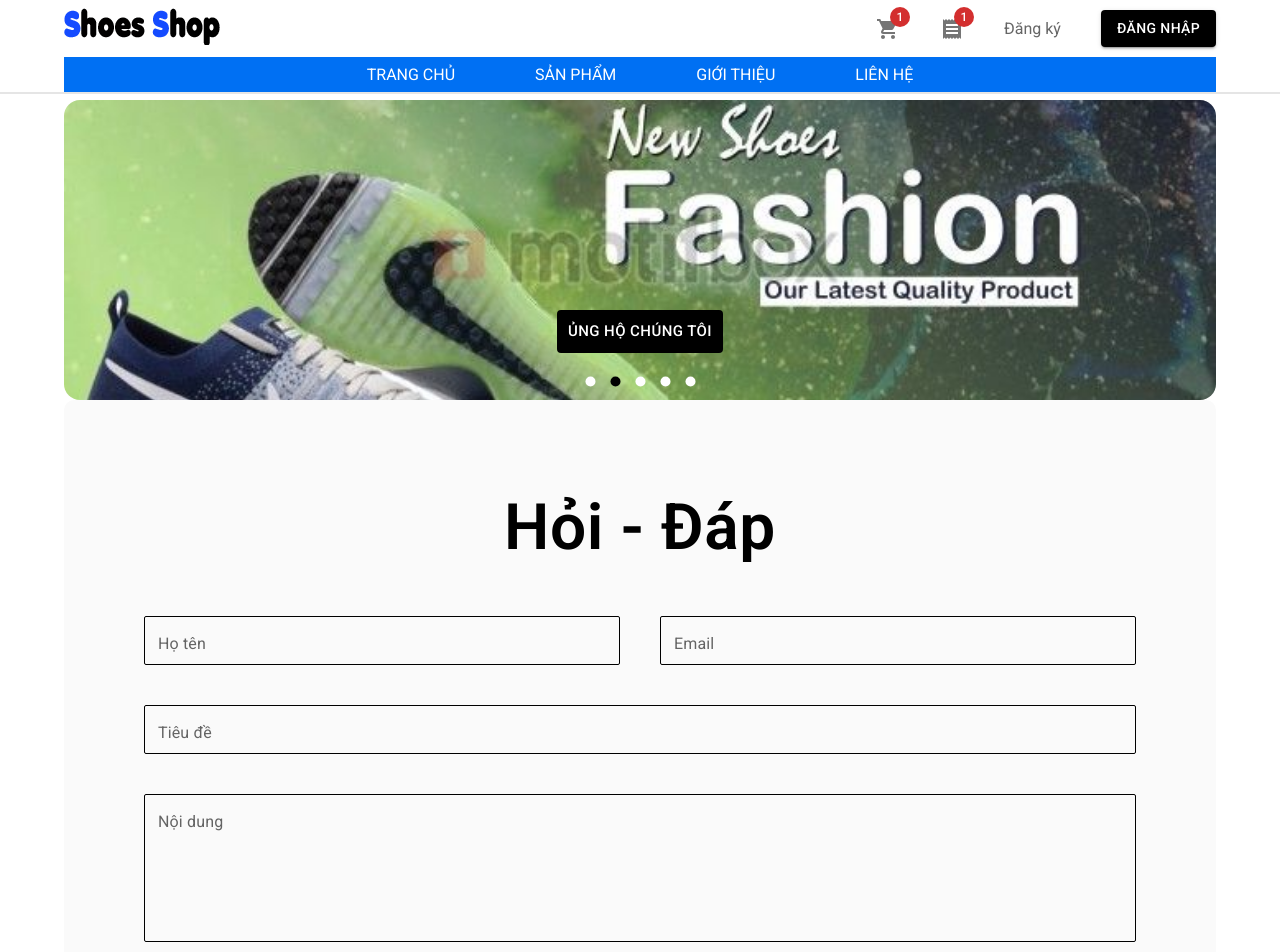
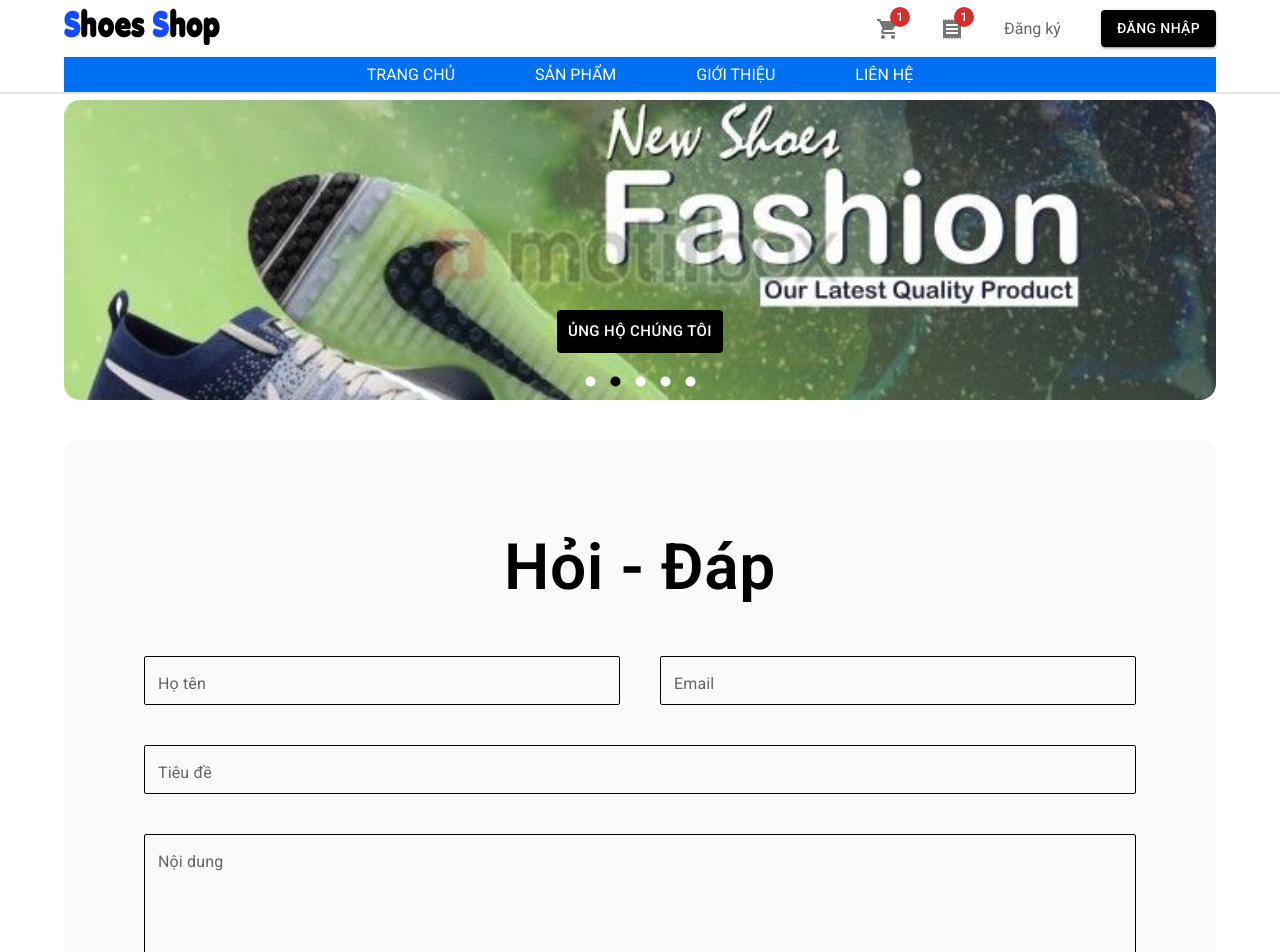
Before and after one commit to loinvl/shoes-shop-frontend, a Next.js app: page /contact in a window 1280 px wide. Shown: the top 952 px of the page. Built offline with nearby package versions, Linux system fonts and the light colour scheme.

Commit message:
fix some ui

```diff
--- a/pages/contact/index.js
+++ b/pages/contact/index.js
@@ -2,14 +2,16 @@
 import AboutSlider from "@/components/about/AboutSlider";
 import Contact from "@/components/contact/Contact";
 import Question from "@/components/contact/Question";
-import { Container } from "@mui/material";
+import { Box, Container } from "@mui/material";
 
 export default function ContactPage() {
   return (
     <Container>
       <AboutSlider />
-      <Question/>
-      <Contact/>
+      <Box mt={5}>
+        <Question />
+      </Box>
+      <Contact />
     </Container>
   );
 }
```
Also changed, not shown: pages/about/index.jsx (+5 -4 lines), styles/styleColors.js (+9 -1 lines).
